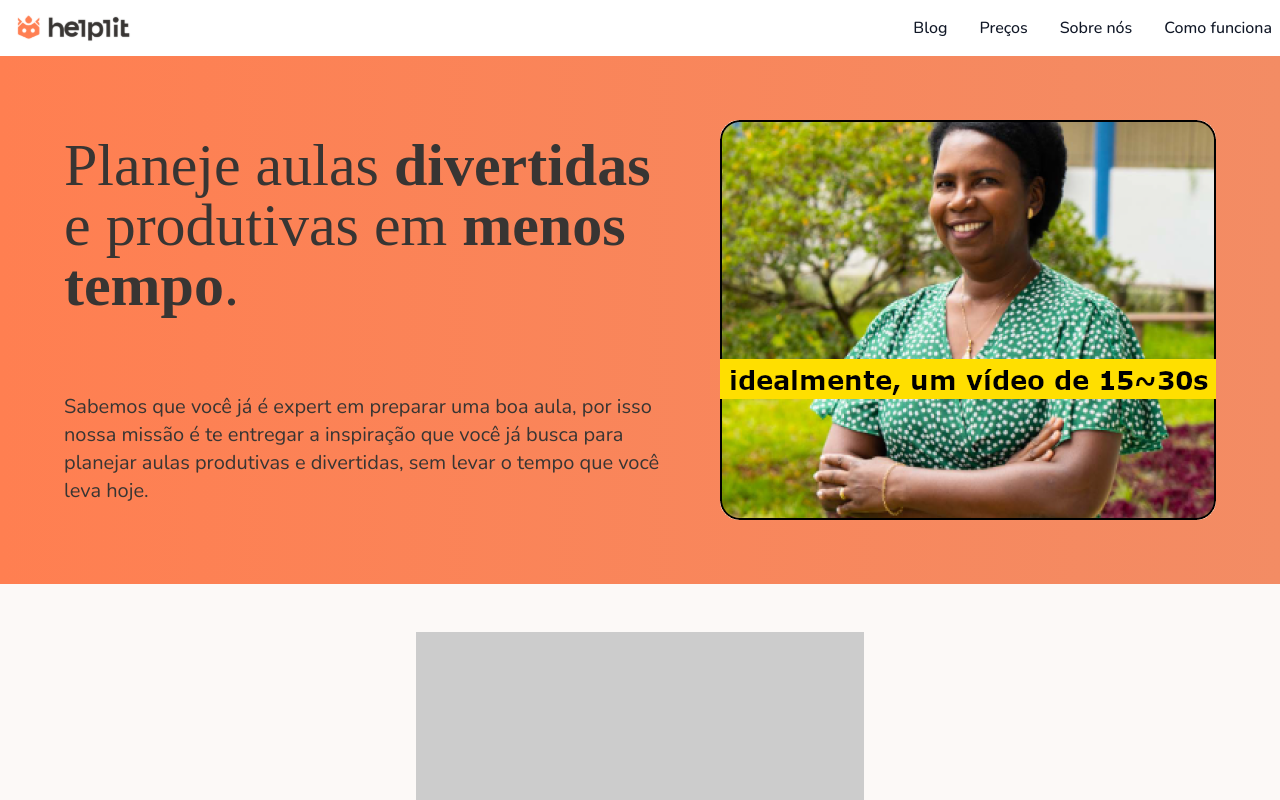
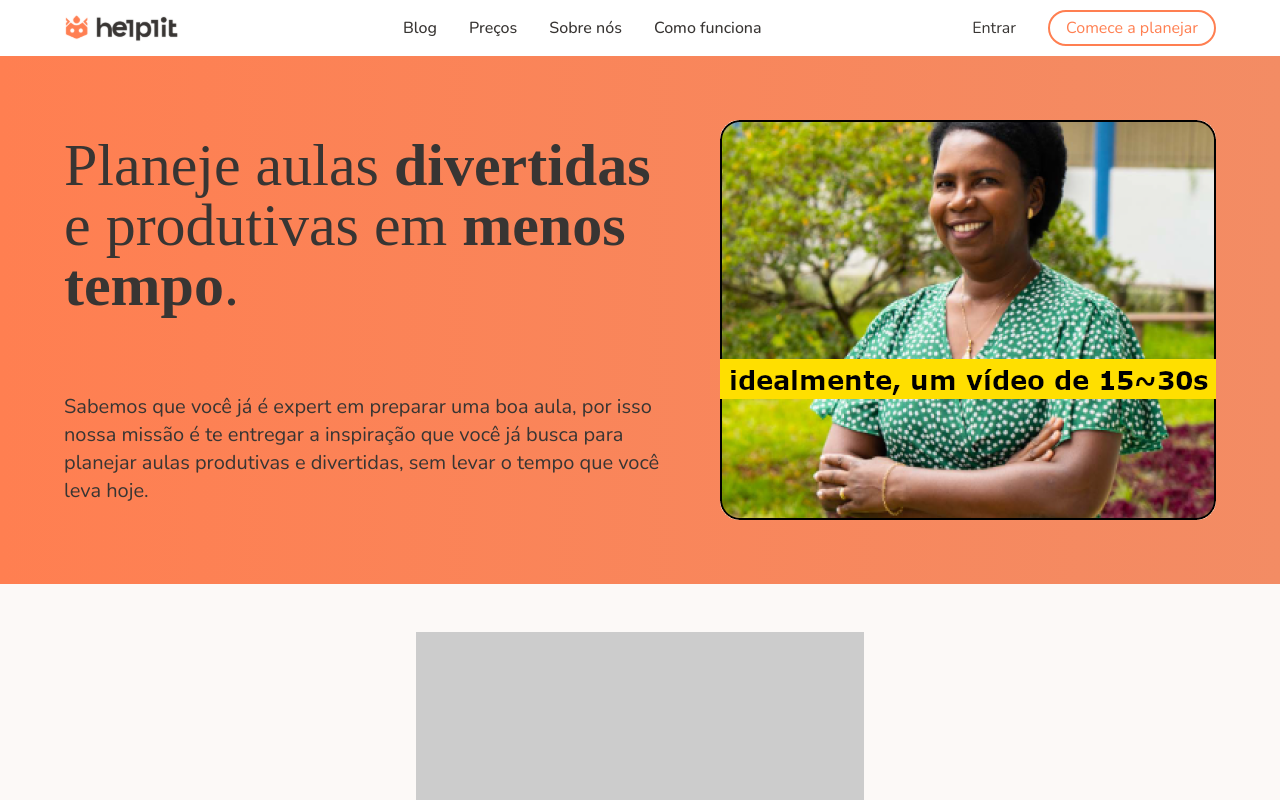
Before and after one commit to helpii/helplit.com, a React (Vite) app: page / in a window 1280 px wide. Shown: the top 800 px of the page. Built offline with nearby package versions, Linux system fonts and the light colour scheme; a web font is replaced by a local one.

Commit message:
best navbar

```diff
--- a/src/components/TopNavbar/index.tsx
+++ b/src/components/TopNavbar/index.tsx
@@ -1,16 +1,16 @@
 export function TopNavbar() {
   return (
-    <nav className="bg-white border-gray-200 w-[100%]">
+    <nav className="bg-white border-gray-200 w-[100%] md:pl-12 md:pr-14 select-none">
       <div className="flex flex-row items-center justify-between p-2 font-TEXTO">
         <a href="https://helplit.com.br/" className="flex items-center">
-          <img src="hlt-navbar.svg" className="h-10 mr-3" alt="Helplit Logo" />
+          <img src="hlt-navbar.svg" className="h-10" alt="Helplit Logo" />
         </a>
         <div className="hidden w-full md:block md:w-auto" id="navbar-default">
-          <ul className="font-medium flex flex-col p-4 md:p-0 mt-4 border border-gray-100 rounded-lg bg-gray-50 md:flex-row md:space-x-8 md:mt-0 md:border-0 md:bg-white ">
+          <ul className="hidden md:flex font-medium flex-row md:gap-x-8 md:mt-0 md:border-0 md:bg-white ">
             <li>
               <a
                 href="#"
-                className="block py-2 pl-3 pr-4 text-gray-900  rounded md:bg-transparent md:hover:text-CORAL md:p-0  "
+                className="text-COAL hover:text-CORAL transition-colors ease-in-out"
                 aria-current="page"
               >
                 Blog
@@ -19,7 +19,7 @@ export function TopNavbar() {
             <li>
               <a
                 href="#"
-                className="block py-2 pl-3 pr-4 text-gray-900 rounded hover:bg-gray-100 md:hover:bg-transparent md:border-0 md:hover:text-CORAL md:p-0"
+                className="text-COAL hover:text-CORAL transition-colors ease-in-out"
               >
                 Preços
               </a>
@@ -27,7 +27,7 @@ export function TopNavbar() {
             <li>
               <a
                 href="#"
-                className="block py-2 pl-3 pr-4 text-gray-900 rounded hover:bg-gray-100 md:hover:bg-transparent md:border-0 md:hover:text-CORAL md:p-0"
+                className="text-COAL hover:text-CORAL transition-colors ease-in-out"
               >
                 Sobre nós
               </a>
@@ -35,13 +35,24 @@ export function TopNavbar() {
             <li>
               <a
                 href="#"
-                className="block py-2 pl-3 pr-4 text-gray-900 rounded hover:bg-gray-100 md:hover:bg-transparent md:border-0 md:hover:text-CORAL md:p-0"
+                className="text-COAL hover:text-CORAL transition-colors ease-in-out"
               >
                 Como funciona
               </a>
             </li>
           </ul>
         </div>
+        <div className="flex flex-row gap-x-8 items-center">
+          <a
+            href="#"
+            className="hidden md:block text-COAL hover:text-CORAL transition-colors ease-in-out"
+          >
+            Entrar
+          </a>
+          <button className="mr-2 md:mr-0 text-CORAL border-2 border-CORAL py-1 px-4 rounded-full hover:bg-CORAL hover:text-white transition-colors ease-in-out">
+            Comece a planejar
+          </button>
+        </div>
       </div>
     </nav>
   );
```
